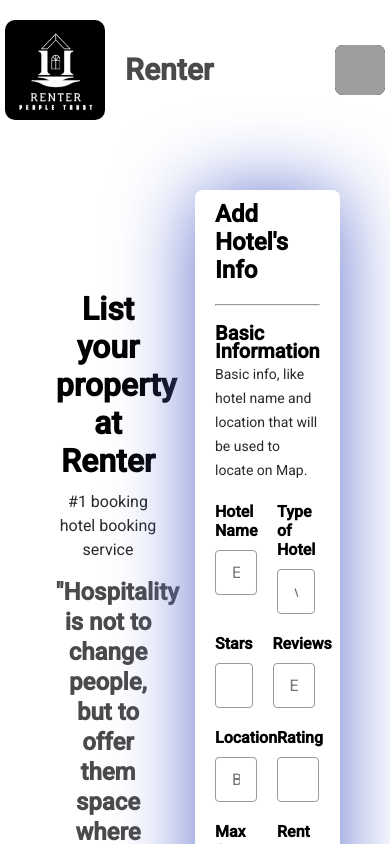
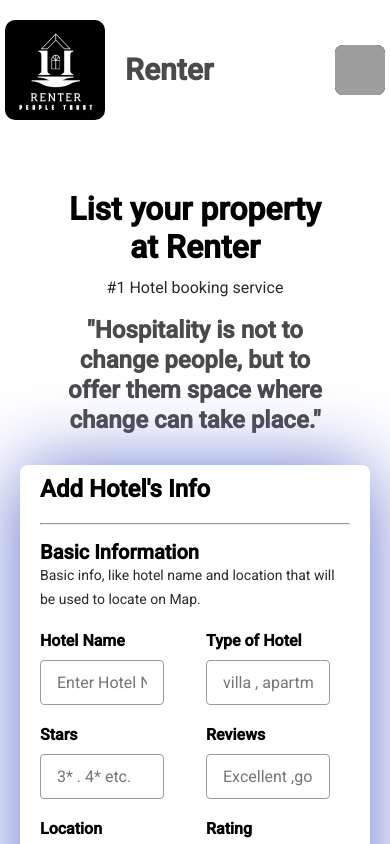
Before and after one commit to amartya895/Renter, a React (Create React App) app in the folder renter-client/: page /registerproperty in a window 390 px wide. Shown: the top 844 px of the page. Built offline with nearby package versions, Linux system fonts and the light colour scheme; grey boxes are pictures that could not be loaded.

Commit message:
Hotel and Hotel Register responsive

```diff
--- a/renter-client/src/components/card.css
+++ b/renter-client/src/components/card.css
@@ -1,5 +1,5 @@
 .card-container {
-    width: 22%;
+    width: 315px;
     border-radius: 1rem;
     border: 1px solid rgb(200, 194, 194);
     display: flex;
--- a/renter-client/src/screens/ListProperty.js
+++ b/renter-client/src/screens/ListProperty.js
@@ -63,7 +63,7 @@
           <div className="left-center">
             <h1>List your property at Renter</h1>
             <p style={{ marginTop: "10px", marginBottom: "15px" }}>
-              #1 booking hotel booking service
+              #1 Hotel booking service
             </p>
             <h2 style={{ lineHeight: "30px", color: "#4a4a4a" }}>
               "Hospitality is not to change people, but to offer them space
--- a/renter-client/src/screens/hotel.css
+++ b/renter-client/src/screens/hotel.css
@@ -3,6 +3,7 @@
     flex-direction: row;
     flex-wrap: wrap;
     justify-content: center;
+
 }
 .searchHotel{
     display: flex;
@@ -19,3 +20,14 @@
     border-radius: 8px;
     padding: 5px 5px 5px 10px;
 }
+
+@media only screen and (max-width : 700px)
+{
+    .searchHotel{
+        flex-direction: column;
+    }
+    .SearchBar{
+        width: 100%;
+        margin-top: 20px;
+    }
+}
--- a/renter-client/src/screens/listProperty.css
+++ b/renter-client/src/screens/listProperty.css
@@ -43,3 +43,23 @@
     margin-right: 20px;
 
 }
+
+@media only screen and (max-width:700px)
+{
+  .main-list-container
+  {
+      flex-direction: column;
+      padding: 20px;
+  }
+  .list-left{
+    width: 100%;
+   margin-top: 0;
+   padding: 30px;
+
+
+  }
+  .list-right{
+    width: 100%;
+
+  }
+}
```
